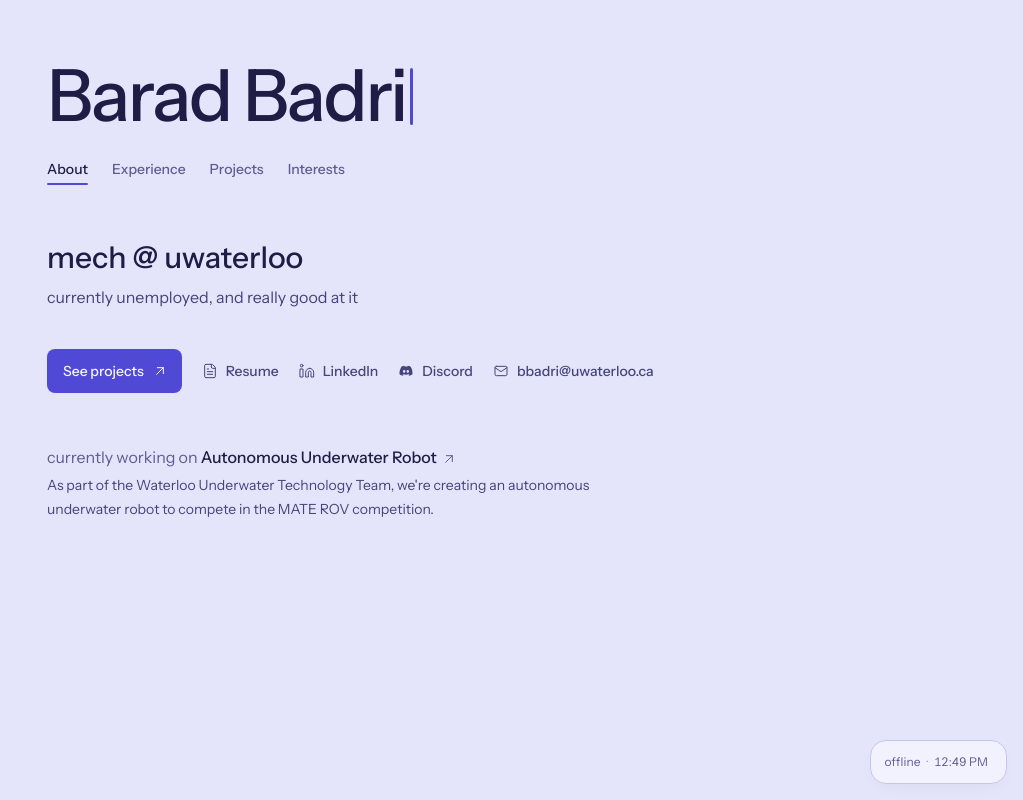
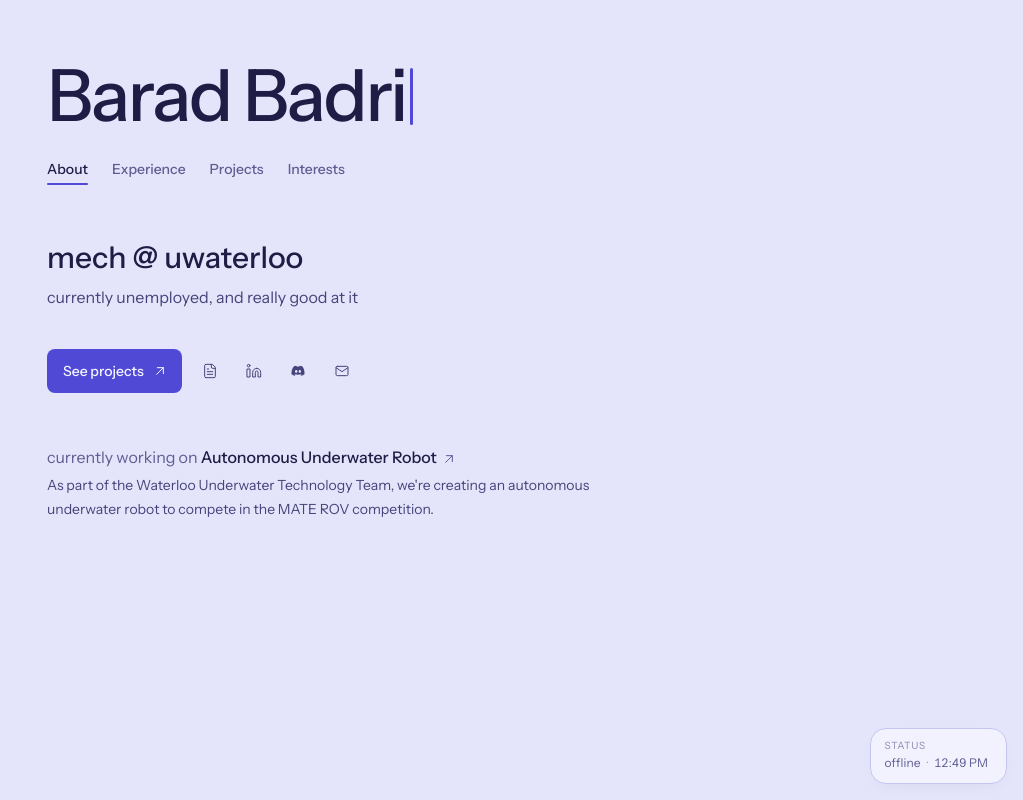
Before and after one commit to baradb/barad, a Next.js app: page / in a window 1280 px wide. Shown: the whole page, without its empty margins (257-1280 px from the left). Built offline with nearby package versions, Linux system fonts and the light colour scheme.

Commit message:
Contact links collapse to icons and slide out labels on hover; add 'status' label above the idle status

```diff
--- a/src/app/page.tsx
+++ b/src/app/page.tsx
@@ -6,7 +6,11 @@ import { current } from "@/data/projects";
 import { site } from "@/data/site";
 
 const quietLink =
-  "inline-flex min-h-11 items-center gap-2 text-sm font-medium text-muted underline-offset-4 transition-colors hover:text-foreground hover:underline";
+  "group inline-flex min-h-11 items-center gap-2 rounded-lg text-sm font-medium text-muted transition-colors hover:text-foreground focus-visible:text-foreground";
+
+// The label slides open on hover or keyboard focus; collapsed to just the icon otherwise.
+const slideLabel =
+  "max-w-0 overflow-hidden whitespace-nowrap opacity-0 transition-[max-width,opacity] duration-300 ease-out group-hover:max-w-[12rem] group-hover:opacity-100 group-focus-visible:max-w-[12rem] group-focus-visible:opacity-100 motion-reduce:transition-none";
 
 export default function Home() {
   const now = current[0];
@@ -32,31 +36,33 @@ export default function Home() {
             See projects
             <Icon name="arrow-up-right" />
           </Link>
-          <Link href="/resume" className={quietLink}>
+          <Link href="/resume" className={quietLink} aria-label="Resume">
             <Icon name="file-text" />
-            Resume
+            <span className={slideLabel}>Resume</span>
           </Link>
           <a
             href={site.linkedin}
             target="_blank"
             rel="noopener noreferrer"
             className={quietLink}
+            aria-label="LinkedIn (opens in a new tab)"
           >
             <Icon name="linkedin" />
-            LinkedIn
-            <span className="sr-only">(opens in a new tab)</span>
+            <span className={slideLabel}>LinkedIn</span>
           </a>
           <a
             href={site.discord}
             target="_blank"
             rel="noopener noreferrer"
             className={quietLink}
+            aria-label="Discord (opens in a new tab)"
           >
             <Icon name="discord" />
-            Discord
-            <span className="sr-only">(opens in a new tab)</span>
+            <span className={slideLabel}>Discord</span>
           </a>
-          {site.email && <CopyEmail email={site.email} className={quietLink} />}
+          {site.email && (
+            <CopyEmail email={site.email} className={quietLink} labelClassName={slideLabel} />
+          )}
         </div>
       </FadeIn>
 
--- a/src/components/CopyEmail.tsx
+++ b/src/components/CopyEmail.tsx
@@ -10,7 +10,15 @@ const RESET_MS = 1800;
  * Both labels share one grid cell so the button never changes width. If the browser
  * blocks clipboard access, it falls back to opening the user's mail app.
  */
-export function CopyEmail({ email, className = "" }: { email: string; className?: string }) {
+export function CopyEmail({
+  email,
+  className = "",
+  labelClassName = "",
+}: {
+  email: string;
+  className?: string;
+  labelClassName?: string;
+}) {
   const [copied, setCopied] = useState(false);
   const timer = useRef(0);
 
@@ -40,6 +48,7 @@ export function CopyEmail({ email, className = "" }: { email: string; className?
         className={`cursor-pointer ${className}`}
       >
         <Icon name={copied ? "check" : "mail"} />
+        <span className={labelClassName}>
           <span className="inline-grid text-left">
             <span aria-hidden="true" className={`${label} ${copied ? "invisible opacity-0" : ""}`}>
               {email}
@@ -51,6 +60,7 @@ export function CopyEmail({ email, className = "" }: { email: string; className?
               Copied
             </span>
           </span>
+        </span>
       </button>
       <span role="status" className="sr-only">
         {copied ? "Email address copied" : ""}
--- a/src/components/NowPlaying.tsx
+++ b/src/components/NowPlaying.tsx
@@ -138,20 +138,25 @@ export function NowPlaying() {
 
   // Idle / loading: a single compact line (just the status, or a skeleton).
   const idleBody = (
-    <div className="flex items-center pr-1">
+    <div className="flex flex-col justify-center py-0.5 pr-1">
       {loading ? (
         <span aria-hidden="true" className="h-3.5 w-28 animate-pulse rounded bg-track motion-reduce:animate-none" />
       ) : (
-        statusLine
+        <>
+          <span className="text-[10px] leading-none tracking-[0.08em] text-faint/70 uppercase">
+            status
+          </span>
+          <span className="mt-1">{statusLine}</span>
+        </>
       )}
     </div>
   );
 
-  // Playing = a two-line card with a cover (74px, fixed 320px wide). Idle = a short
-  // one-line chip that shrinks to fit its text instead of stretching to 320px.
+  // Playing = a two-line card with a cover (74px, fixed 320px wide). Idle = a small
+  // two-line chip ("status" label + status word) that fits its content.
   const box = track
     ? "flex h-[74px] w-[min(20rem,calc(100vw-3rem))] flex-col justify-center rounded-2xl border border-rule bg-surface p-2 shadow-[0_6px_20px_-8px_var(--shadow)] sm:w-[min(20rem,calc(100vw-2rem))]"
-    : "flex h-11 w-fit max-w-[min(20rem,calc(100vw-3rem))] flex-col justify-center rounded-2xl border border-rule bg-surface px-3.5 shadow-[0_6px_20px_-8px_var(--shadow)]";
+    : "flex w-fit max-w-[min(20rem,calc(100vw-3rem))] flex-col justify-center rounded-2xl border border-rule bg-surface px-3.5 py-2.5 shadow-[0_6px_20px_-8px_var(--shadow)]";
 
   return (
     <div className="mx-auto mt-auto w-full max-w-2xl px-6 pb-[max(2rem,env(safe-area-inset-bottom))] sm:fixed sm:right-[max(1rem,env(safe-area-inset-right))] sm:bottom-[max(1rem,env(safe-area-inset-bottom))] sm:z-50 sm:mx-0 sm:w-auto sm:max-w-none sm:p-0">
```
Lines whose indentation alone changed are shown as unchanged.
